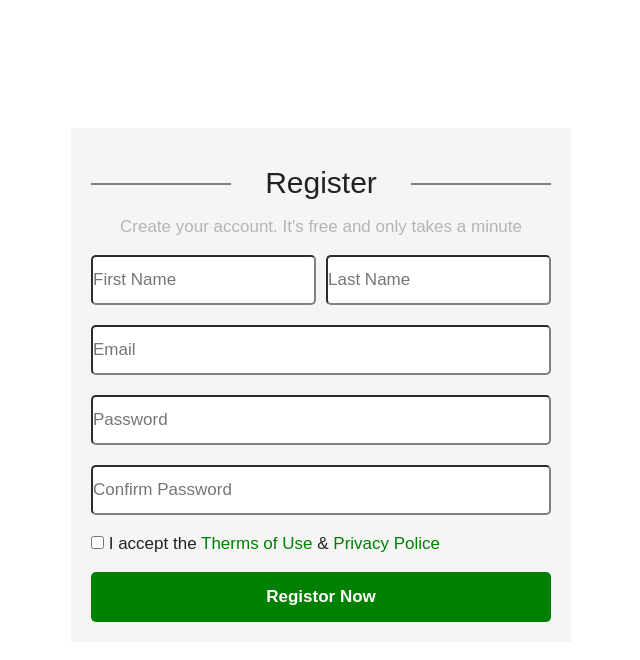
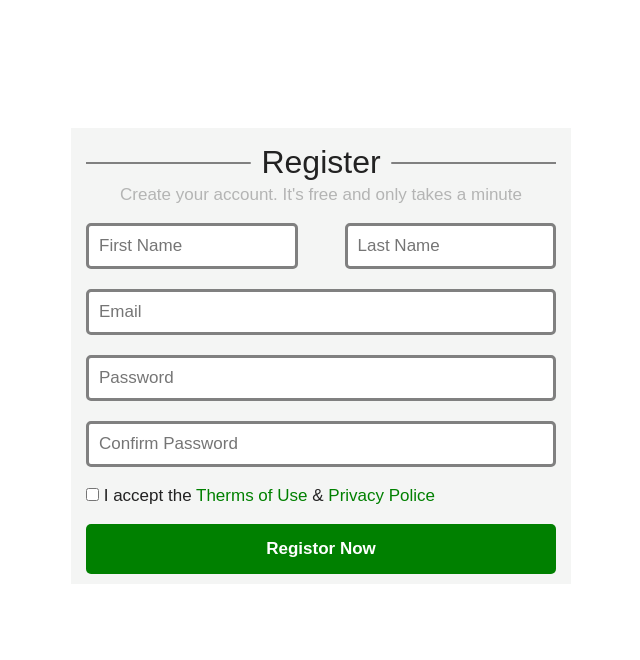
Before and after one commit to Vova2008zp/Homework5-Form, a plain HTML site: page index.html in a window 1280 px wide. Shown: the whole page, without its empty margins (319-959 px from the left). Drawn offline with Linux system fonts and the light colour scheme.

Commit message:
After checking

```diff
--- a/index.html
+++ b/index.html
@@ -11,27 +11,29 @@
   </head>
 
   <body>
-    <main class="main">
+    <article class="main">
       <div class="heading">
-        <h1 class="heading-title">Register</h1>
+        <h1 class="heading-title"><span class="heading-span">Register</span></h1>
         <p class="heading-text">Create your account. It's free and only takes a minute</p>
       </div>
       <form action="#">
         <div class="name">
-          <input class="input-name input" type="text" name="FirstName" placeholder="First Name" pattern="^[a-zA-Z]{3,15}$" required autofocus title="a-z, A-Z">
-          <input class="input-name input" type="text" name="LastName" placeholder="Last Name" pattern="^[a-zA-Z]{3,15}$" required title="a-z, A-Z">
+          <input class="input-name input" type="text" name="FirstName" placeholder="First Name"
+            pattern="^[a-zA-Z]{3,15}$" required autofocus title="a-z, A-Z">
+          <input class="input-name input" type="text" name="LastName" placeholder="Last Name" pattern="^[a-zA-Z]{3,15}$"
+            required title="a-z, A-Z">
         </div>
-        <div class="mailpass">
-          <input class="input-mailpass input" type="email" name="Email" placeholder="Email" required>
-          <input class="input-mailpass input" type="password" name="Password" placeholder="Password" required>
-          <input class="input-mailpass input" type="password" name="Confirm Password" placeholder="Confirm Password" required>
-          <div class="accept">
-            <label for="accept"><input id="accept" type="checkbox" name="checkbox" value="accept" required> I accept the <a href="#"> Therms of Use </a> & <a href="#">Privacy Police</a></label>
-          </div>
-          <button class="btn" type="submit">Registor Now</button>
+        <input class="input-mailpass input" type="email" name="Email" placeholder="Email" required>
+        <input class="input-mailpass input" type="password" name="Password" placeholder="Password" required>
+        <input class="input-mailpass input" type="password" name="Confirm Password" placeholder="Confirm Password"
+          required>
+        <div class="accept">
+          <label for="accept"><input id="accept" type="checkbox" name="checkbox" value="accept" required> I accept the
+            <a class="link" href="#"> Therms of Use </a> & <a class="link" href="#">Privacy Police</a></label>
         </div>
+        <button class="btn" type="submit">Registor Now</button>
       </form>
-    </main>
+    </article>
 
   </body>
 
--- a/styles/stylec.css
+++ b/styles/stylec.css
@@ -1,9 +1,3 @@
-* {
-  box-sizing: border-box;
-  padding: 0;
-  margin: 0;
-}
-
 body {
   font-family: Arial, Helvetica, sans-serif;
   font-size: 17px;
@@ -12,37 +6,41 @@ body {
 
 .main {
   background-color: rgba(186, 192, 190, 0.164);
-  padding: 20px;
+  padding: 10px 15px;
   max-width: 500px;
   margin: 10% auto;
 }
 
 .heading-title {
-  position: relative;
-  padding: 20px 0;
-  font-size: 30px;
+  overflow: hidden;
+  font-size: 2rem;
+  line-height: 1.5;
 }
 
-.heading-title::before,
-.heading-title::after {
+.heading-span {
+  position: relative;
+  padding: 0 10px;
+}
+
+.heading-span::before,
+.heading-span::after {
   content: "";
   position: absolute;
-  min-width: 30%;
   border: 1px solid grey;
+  top: 50%;
 }
 
-.heading-title::before {
-  top: 35px;
-  left: 0px;
+.heading-span::before {
+  left: -100000%;
+  right: 100%;
 }
 
-.heading-title::after {
-  top: 35px;
-  right: 0px;
+.heading-span::after {
+  left: 100%;
+  right: -100000%;
 }
 
 .heading-text {
-  padding: 0 0 20px 0;
   opacity: 0.3;
 }
 
@@ -51,44 +49,36 @@ body {
   flex-direction: row;
   flex-wrap: wrap;
   justify-content: space-between;
-  padding-bottom: 20px;
-}
-
-@media screen and (max-width:500px) {
-  .input-name {
-    width: 100%;
-    margin: 0 0 20px 0;
-  }
-  .input-name:last-child {
-    margin: 0;
-  }
-
 }
 
 .input {
-  height: 50px;
   border-radius: 5px;
-  border-color:grey;
+  border: solid grey;
+  padding: 10px;
 }
 
-.mailpass {
-  display: flex;
-  flex-direction: column;
+.input-name {
+  width: 45%;
 }
 
 .input-mailpass {
+  width: 100%;
+}
+
+.heading,
+.input-mailpass,
+.name,
+.accept {
   margin: 0 0 20px 0;
 }
 
 .accept {
-  margin: 0 0 20px 0;
   text-align: left;
 }
 
-a {
+.link {
   color: green;
 }
-
 
 .btn {
   background-color: green;
@@ -97,6 +87,7 @@ a {
   height: 50px;
   border-radius: 5px;
   border: none;
+  width: 100%;
 }
 
 .btn:hover,
@@ -105,3 +96,13 @@ a {
   color: green;
   border: solid green;
 }
+
+@media screen and (max-width: 500px) {
+  .input-name {
+    width: 100%;
+    margin: 0 0 20px 0;
+  }
+  .input-name:last-child {
+    margin: 0;
+  }
+}
```
